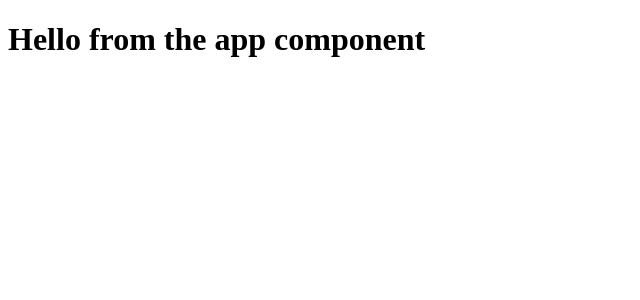
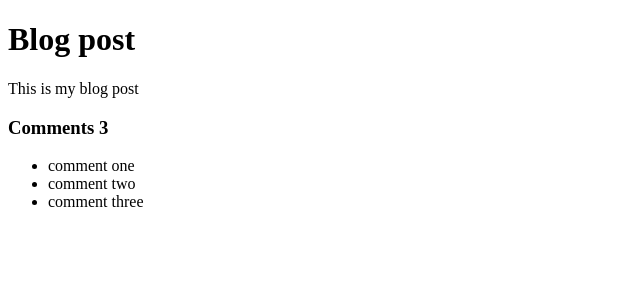
Before and after one commit to havalda-r/feedback-app, a React (Create React App) app: page / in a window 1280 px wide. Shown: the top 300 px of the page, without its empty margins (0-640 px from the left). Built offline with nearby package versions, Linux system fonts and the light colour scheme.

Commit message:
feat: test dynamic values and list

```diff
--- a/src/App.js
+++ b/src/App.js
@@ -1,5 +1,26 @@
 function App() {
-  return <h1>Hello from the app component</h1>;
+  const title = 'Blog post';
+  const body = 'This is my blog post';
+  const comments = [
+    { id: 1, text: 'comment one' },
+    { id: 2, text: 'comment two' },
+    { id: 3, text: 'comment three' },
+  ];
+
+  return (
+    <div className='container'>
+      <h1>{title}</h1>
+      <p>{body}</p>
+      <div className='comments'>
+        <h3>Comments {comments.length}</h3>
+        <ul>
+          {comments.map((comment, index) => (
+            <li key={index}>{comment.text}</li>
+          ))}
+        </ul>
+      </div>
+    </div>
+  );
 
   //   return React.createElement(
   //     'div',
```
